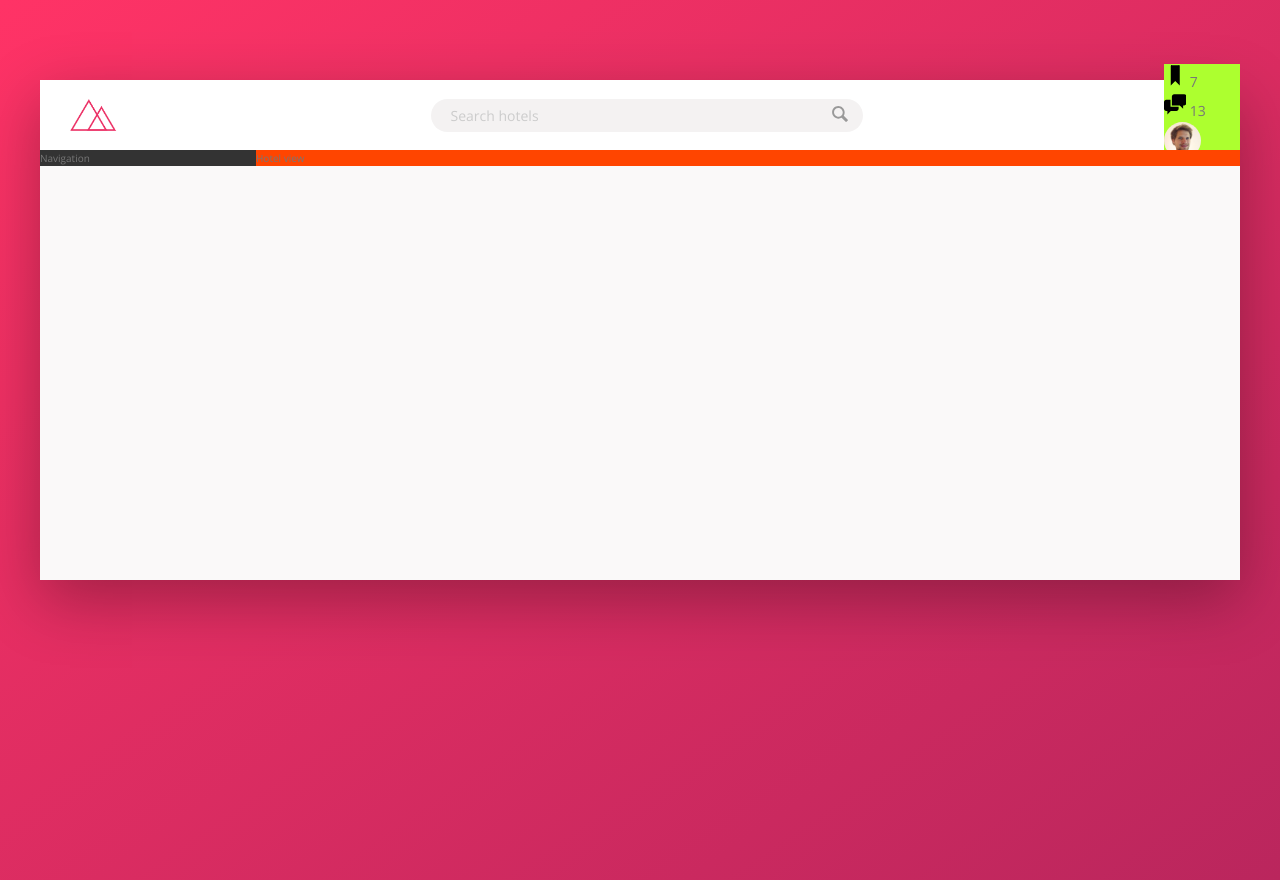
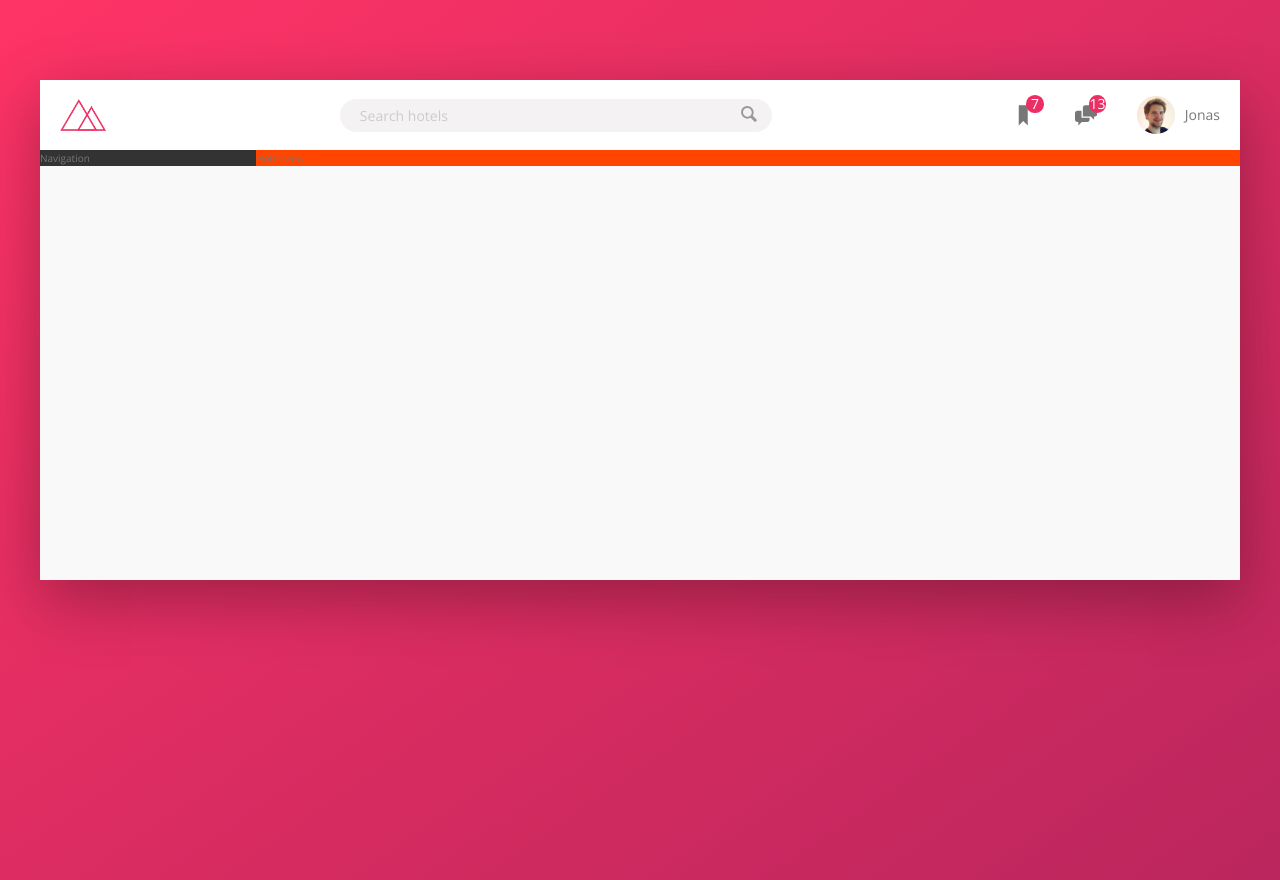
Before and after one commit to tomaszdanczak/2-Trillo, a website: page index.html in a window 1280 px wide. Drawn offline with nearby package versions, Linux system fonts and the light colour scheme; files that its build step writes are made by us from their sources.

Commit message:
feat: build the header - part 3

```diff
--- a/sass/_components.scss
+++ b/sass/_components.scss
@@ -2,7 +2,7 @@
 // LOGO
 .logo {
     height: 3.25rem;
-    margin-left: 3rem;
+    margin-left: 2rem;
 }
 
 
@@ -67,30 +67,52 @@
 ///////////////////////////////////////////////////
 // USER NAVIGATION
 .user-nav {
-    background-color: greenyellow;
+    align-self: stretch;
+
+    display: flex;
+    align-items: center;
+
+    & > * {
+        padding: 0 2rem;
+        cursor: pointer;
+        height: 100%;
+        display: flex;
+        align-items: center;
+    }
+
+    & > *:hover {
+        background-color: var(--color-grey-light-2);
+    }
+
     &__icon-box {
-
+        position: relative;
     }
 
     &__icon {
         height: 2.25rem;
         width: 2.25rem;
+        fill: var(--color-grey-dark-2);
     }
 
     &__notification {
+        font-style: .8rem;
+        height: 1.75rem;
+        width: 1.75rem;
+        border-radius: 50%;
+        background-color: var(--color-primary);
+        color: #fff;
+        position: absolute;
+        top: 1.5rem;
+        right: 1.1rem;
 
-    }
-
-    &__user {
-
+        display: flex;
+        justify-content: center;
+        align-items: center;
     }
 
     &__user-photo {
         height: 3.75rem;
         border-radius: 50%;
-    }
-
-    &__user-name {
-
+        margin-right: 1rem;
     }
 }
```
